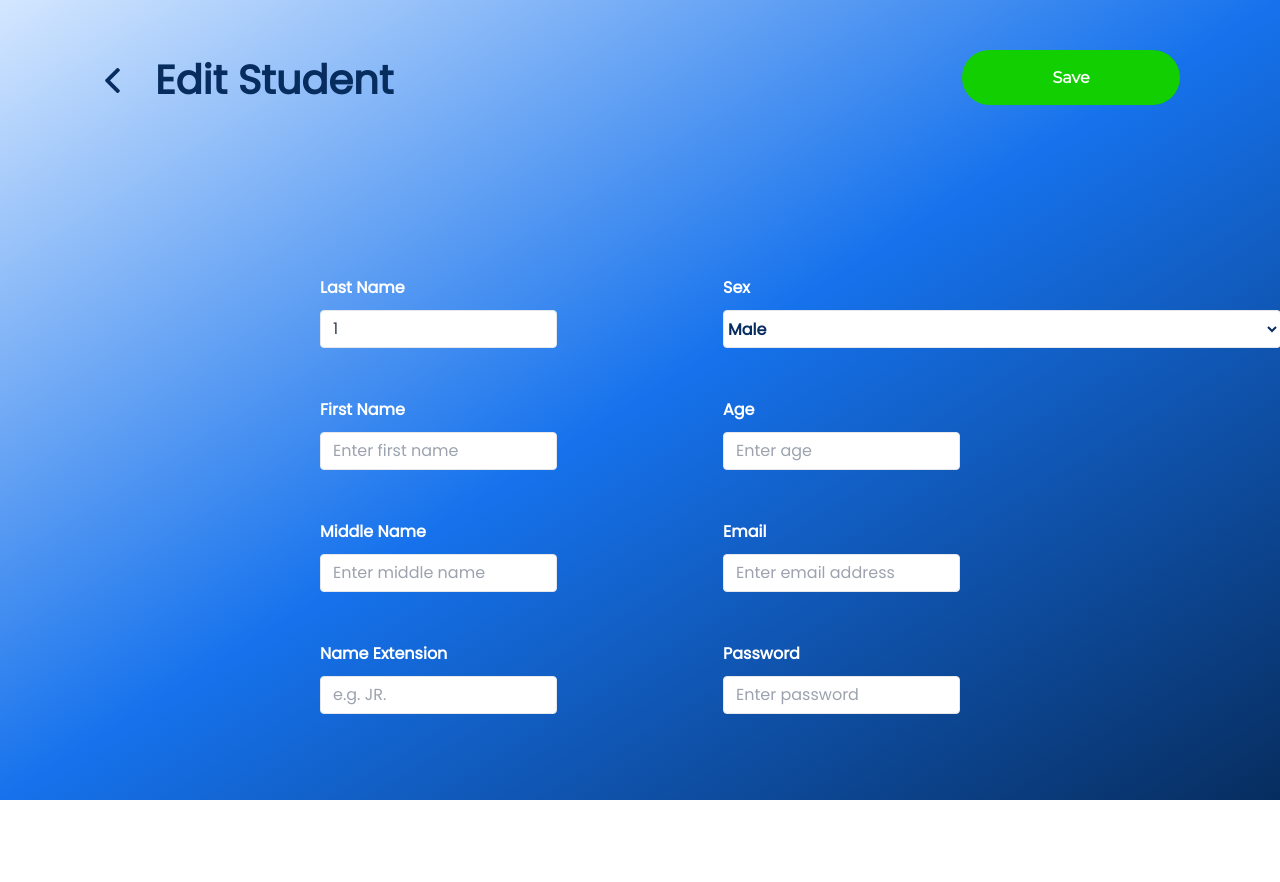
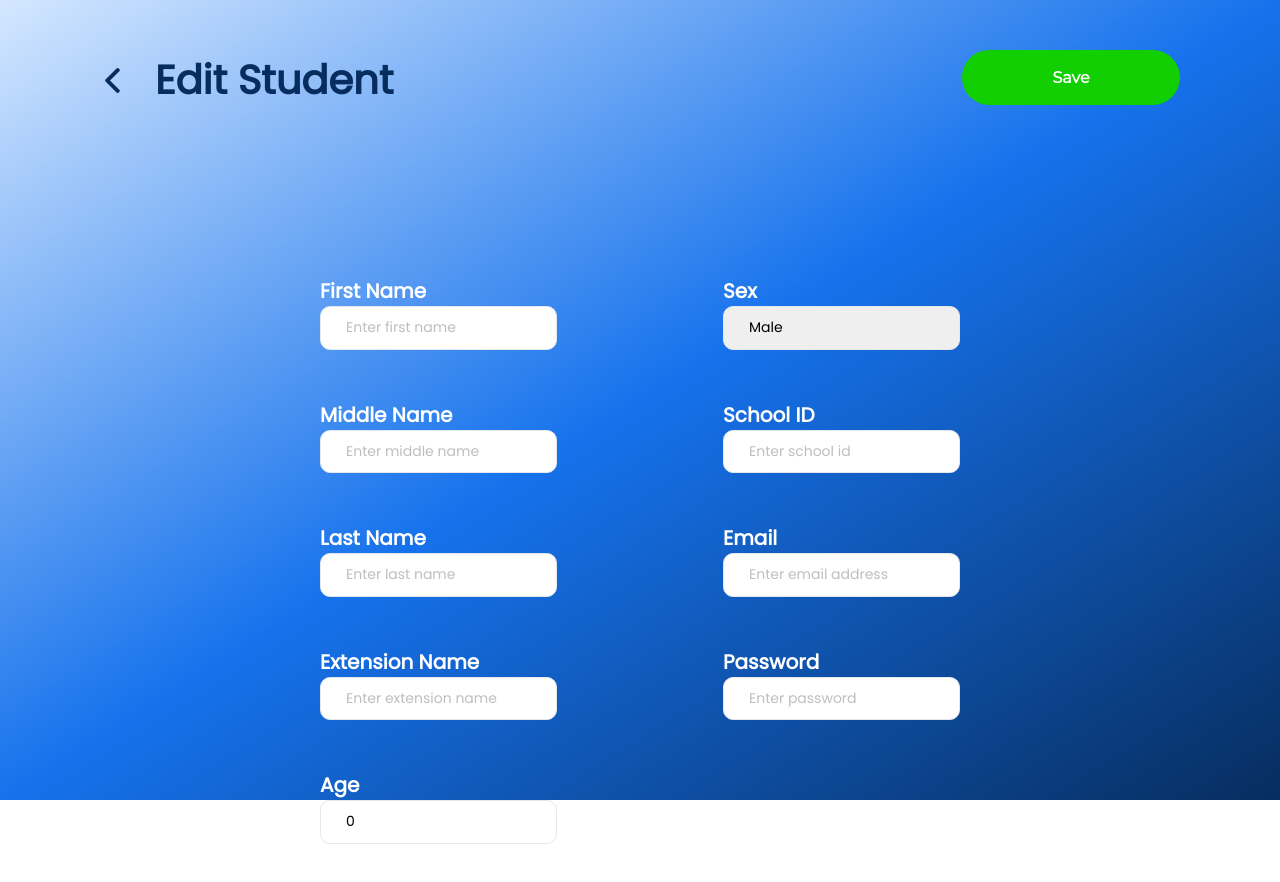
Before and after one commit to CMH7/PresentPo-Admin, a React (Vite) app: page /admindashboard/managestudents/editstudent/1 in a window 1280 px wide. Shown: the top 882 px of the page. Before the commit the page ends 800 px from the top, so only its background shows below. Built offline with nearby package versions, Linux system fonts and the light colour scheme; no server answers.

Commit message:
feeding updated - edit student page

```diff
--- a/src/pages/index.tsx
+++ b/src/pages/index.tsx
@@ -7,7 +7,6 @@ import EditAdmin from './EditAdmin';
 import EditSubject from './subjects/EditSubject';
 import AddSubject from './subjects/AddSubject';
 import EditClass from './EditClass';
-import EditStudent from './students/EditStudent';
 import EditFaculty from './EditFaculty';
 import AddFaculty from './faculty/AddFaculty';
 import AdminDashboard from './AdminDashboard';
@@ -16,6 +15,7 @@ import AddClass from './clss/AddClass';
 // students pages
 import ManageStudents from './students/ManageStudents';
 import AddStudent from './students/AddStudent';
+import EditStudent from './students/EditStudent';
 import ManageSubjects from './subjects/ManageSubjects';
 import ManageFaculties from './faculty/ManageFaculties';
 
--- a/src/pages/students/EditStudent.tsx
+++ b/src/pages/students/EditStudent.tsx
@@ -1,12 +1,116 @@
 import Wrapper from "../../components/Wrapper";
 import backIcon from '../../assets/left-arrow 1.png'
-import { Link, useParams } from 'react-router-dom';
+import { Link, useNavigate, useParams } from 'react-router-dom';
+import { useEffect, useState } from "react";
+import { gql, useMutation, useQuery } from "@apollo/client";
+import { toast } from "react-toastify";
 
+const EDIT_STUDENT_OPS = gql`
+	mutation UpdateStudent($updateStudentId: ID!, $updatedStudent: updatedStudent!) {
+		updateStudent(id: $updateStudentId, updatedStudent: $updatedStudent) {
+			error
+			message
+			data {
+				id
+				school_id
+				name {
+					first
+					middle
+					last
+					extension
+				}
+				age
+				sex
+				email
+				password
+			}
+		}
+	}
+`
+
+const GET_STUDENT_QUERY = gql`
+	query GetStudent($getStudentId: ID!) {
+		getStudent(id: $getStudentId) {
+			data {
+				age
+				id
+				school_id
+				name {
+					first
+					middle
+					last
+					extension
+				}
+				sex
+				email
+				password
+			}
+			error
+			message
+		}
+	}
+`
 
 /*stated na page na yung 'Edit Student'
 after this, go to index.tsx to import the page*/
 export default function EditStudent() {
 	const { id } = useParams<{ id: string }>();
+
+	const [schoolID, setschoolID] = useState('')
+	const [firstName, setFirstName] = useState('')
+	const [middleName, setMiddleName] = useState('')
+	const [lastName, setLastName] = useState('')
+	const [extension, setExtension] = useState('')
+	const [sex, setSex] = useState('')
+	const [age, setAge] = useState(0)
+	const [email, setEmail] = useState('')
+	const [password, setPassword] = useState('')
+	const [saving, setSaving] = useState(false)
+	const navigate = useNavigate()
+
+	const { error, loading, data } = useQuery(GET_STUDENT_QUERY, { variables: { getStudentId: id }})
+
+	const [editStudent] = useMutation(EDIT_STUDENT_OPS, {
+		onCompleted: (data) => {
+			toast.success(data?.updateStudent?.message, {
+				position: "top-right",
+				autoClose: 5000,
+				hideProgressBar: false,
+				closeOnClick: true,
+				pauseOnHover: true,
+				draggable: true,
+				progress: undefined,
+				theme: "light",
+			});
+			setSaving(false)
+			navigate('/admindashboard/managestudents', {replace: true})
+		},
+		onError: (e) => {
+			toast.error(`${e}`, {
+				position: "top-right",
+				autoClose: 5000,
+				hideProgressBar: false,
+				closeOnClick: true,
+				pauseOnHover: true,
+				draggable: true,
+				progress: undefined,
+				theme: "light",
+			});
+			setSaving(false)
+		}
+	})
+
+	useEffect(() => {
+		setschoolID(data?.getStudent?.data?.school_id)
+		setFirstName(data?.getStudent?.data?.name.first)
+		setMiddleName(data?.getStudent?.data?.name.middle)
+		setLastName(data?.getStudent?.data?.name.last)
+		setExtension(data?.getStudent?.data?.name.extension)
+		setSex(data?.getStudent?.data?.sex)
+		setAge(data?.getStudent?.data?.age)
+		setEmail(data?.getStudent?.data?.email)
+		setPassword(data?.getStudent?.data?.password)
+	}, [data])
 
   return(
     <Wrapper>
@@ -28,7 +132,23 @@ export default function EditStudent() {
 				</div>
 
 				{/* save button */}
-				<button className="flex justify-center items-center mt-[50px] mr-[100px] bg-[#11CF00] hover:bg-[#1672ec] text-white font-semibold py-2 px-20 rounded-full focus:outline-none focus:shadow-outline w-[218px] h-[55px]" type="submit">
+				<button onClick={() => {
+					if (lastName === '' || firstName === '' || email === '' || password === '' || schoolID === '') {
+						toast.error('Invalid inputs', {
+							position: "top-right",
+							autoClose: 5000,
+							hideProgressBar: false,
+							closeOnClick: true,
+							pauseOnHover: true,
+							draggable: true,
+							progress: undefined,
+							theme: "light",
+						});
+						return
+					}
+					setSaving(true)
+					editStudent({ variables: { updateStudentId: id, updatedStudent: {age: age, email: email, name: {extension: extension, first: firstName, last: lastName, middle: middleName }, password: password, school_id: schoolID, sex: sex } } })
+				}} className="flex justify-center items-center mt-[50px] mr-[100px] bg-[#11CF00] hover:bg-[#1672ec] text-white font-semibold py-2 px-20 rounded-full focus:outline-none focus:shadow-outline w-[218px] h-[55px]" type="submit">
 					Save
 				</button>
       </div>
@@ -39,73 +159,72 @@ export default function EditStudent() {
 				{/* column 1 */}
 				<div className="col-span-1">
 					<div className="pb-[50px]">
-						<label className="block text-white poppins font-semibold pb-[10px]">
-							Last Name
+						<label className="text-white poppins font-semibold pb-[10px] text-[20px] ">
+							First Name
 						</label>
-							<input value={id} className="appearance-none border rounded w-full py-2 px-3 text-gray-700 leading-tight focus:outline-none focus:shadow-outline" id="last-name" type="text" placeholder="Enter last name"
-							/>
+						<input onChange={(e) => setFirstName(e.target.value)} value={firstName} className="poppins  text-[14px] appearance-none border rounded-[10px] w-full py-[12px] px-[25px] placeholder:text-phGray leading-tight focus:outline-none focus:shadow-outline" type="text" placeholder="Enter first name" />
 					</div>
 
 					<div className="pb-[50px]">
-							<label className="block text-white poppins font-semibold pb-[10px]">
-								First Name
+						<label className="text-white poppins font-semibold pb-[10px] text-[20px] ">
+							Middle Name
 						</label>
-								<input className="appearance-none border rounded w-full py-2 px-3 text-gray-700 leading-tight focus:outline-none focus:shadow-outline" id="first-name" type="text" placeholder="Enter first name"
-								/>
+						<input onChange={(e) => setMiddleName(e.target.value)} value={middleName} className="poppins  text-[14px] appearance-none border rounded-[10px] w-full py-[12px] px-[25px] placeholder:text-phGray leading-tight focus:outline-none focus:shadow-outline" type="text" placeholder="Enter middle name" />
 					</div>
 
 					<div className="pb-[50px]">
-						<label className="block text-white font-semibold pb-[10px]">
-							Middle Name
+						<label className="text-white font-semibold pb-[10px] text-[20px] ">
+							Last Name
 						</label>
-							<input className="appearance-none border rounded w-full py-2 px-3 text-gray-700 leading-tight focus:outline-none focus:shadow-outline" id="middle-name" type="text" placeholder="Enter middle name"
-							/>
+						<input onChange={(e) => setLastName(e.target.value)} value={lastName} className="poppins  text-[14px] appearance-none border rounded-[10px] w-full py-[12px] px-[25px] placeholder:text-phGray leading-tight focus:outline-none focus:shadow-outline" type="text" placeholder="Enter last name"/>
 					</div>
 
 					<div className="pb-[50px]">
-						<label className="block text-white font-semibold pb-[10px]">
-							Name Extension
+						<label className="text-white poppins font-semibold pb-[10px] text-[20px] ">
+							Extension Name
 						</label>
-							<input className="appearance-none border rounded w-full py-2 px-3 text-gray-700 leading-tight focus:outline-none focus:shadow-outline" id="sections-handled" type="text" placeholder="e.g. JR."
-							/>
+						<input onChange={(e) => setExtension(e.target.value)} value={extension} className="poppins  text-[14px] appearance-none border rounded-[10px] w-full py-[12px] px-[25px] placeholder:text-phGray leading-tight focus:outline-none focus:shadow-outline" type="text" placeholder="Enter extension name" />
 					</div>
 
+					<div className="pb-[50px]">
+						<label className="text-white poppins font-semibold pb-[10px] text-[20px] ">
+							Age
+						</label>
+							<input onChange={(e) => setAge(parseInt(e.target.value))} value={age} className="poppins  text-[14px] appearance-none border rounded-[10px] w-full py-[12px] px-[25px] placeholder:text-phGray leading-tight focus:outline-none focus:shadow-outline" type="number" pattern="\d*" placeholder="Enter age" />
+					</div>
 				</div>
 
 				{/* column 2 */}
 				<div className="col-span-1">
 					<div className="pb-[50px]">
-							<label className="block text-white poppins font-semibold pb-[10px]">
+						<label className="text-white poppins font-semibold pb-[10px] text-[20px] ">
 							Sex
 						</label>
-
-								<select className="flex h-[38px] w-[558px] border rounded border-blue-gray-200 bg-white poppins text-[16px] font-semibold text-[#072D5F] outline outline-0 transition-all placeholder-shown:border placeholder-shown:border-blue-gray-200 placeholder-shown:border-t-blue-gray-200 empty:!bg-red-500 disabled:border-0 disabled:bg-blue-gray-50">
+						<select onChange={(e) => setSex(e.target.value)} value={sex} className="poppins  text-[14px] appearance-none border rounded-[10px] w-full py-[12px] px-[25px] placeholder:text-phGray leading-tight focus:outline-none focus:shadow-outline" name="sex" id="sex">
 							<option value="Male">Male</option>
 							<option value="Female">Female</option>
 						</select>
 					</div>
+
 					<div className="pb-[50px]">
-						<label className="block text-white font-semibold pb-[10px]">
-							Age
+						<label className="text-white poppins font-semibold pb-[10px] text-[20px] ">
+							School ID
 						</label>
-							<input className="appearance-none border rounded w-full py-2 px-3 text-gray-700 leading-tight focus:outline-none focus:shadow-outline" id="sections-handled" type="text" placeholder="Enter age"
-							/>
+							<input onChange={(e) => setschoolID(e.target.value)} value={schoolID} className="poppins  text-[14px] appearance-none border rounded-[10px] w-full py-[12px] px-[25px] placeholder:text-phGray leading-tight focus:outline-none focus:shadow-outline" type="text" placeholder="Enter school id" />
 					</div>
 
 					<div className="pb-[50px]">
-						<label className="block text-white font-semibold pb-[10px]">
+						<label className="text-white font-semibold pb-[10px] text-[20px] ">
 							Email
 						</label>
-							<input className="appearance-none border rounded w-full py-2 px-3 text-gray-700 leading-tight focus:outline-none focus:shadow-outline" id="email" type="email" placeholder="Enter email address"
-							/>
+						<input onChange={(e) => setEmail(e.target.value)} value={email} className="poppins  text-[14px] appearance-none border rounded-[10px] w-full py-[12px] px-[25px] placeholder:text-phGray leading-tight focus:outline-none focus:shadow-outline" type="text" placeholder="Enter email address"/>
 					</div>
 
 					<div className="pb-[50px]">
-						<label className="block text-white font-semibold pb-[10px]">
+						<label className="text-white font-semibold pb-[10px] text-[20px] ">
 							Password
 						</label>
-							<input className="appearance-none border rounded w-full py-2 px-3 text-gray-700 leading-tight focus:outline-none focus:shadow-outline" id="password" type="password" placeholder="Enter password"
-							/>
+						<input onChange={(e) => setPassword(e.target.value)} value={password} className="poppins  text-[14px] appearance-none border rounded-[10px] w-full py-[12px] px-[25px] placeholder:text-phGray leading-tight focus:outline-none focus:shadow-outline" type="text" placeholder="Enter password"/>
 					</div>
 				</div>
 			</div>
```
Lines whose indentation alone changed are shown as unchanged.
